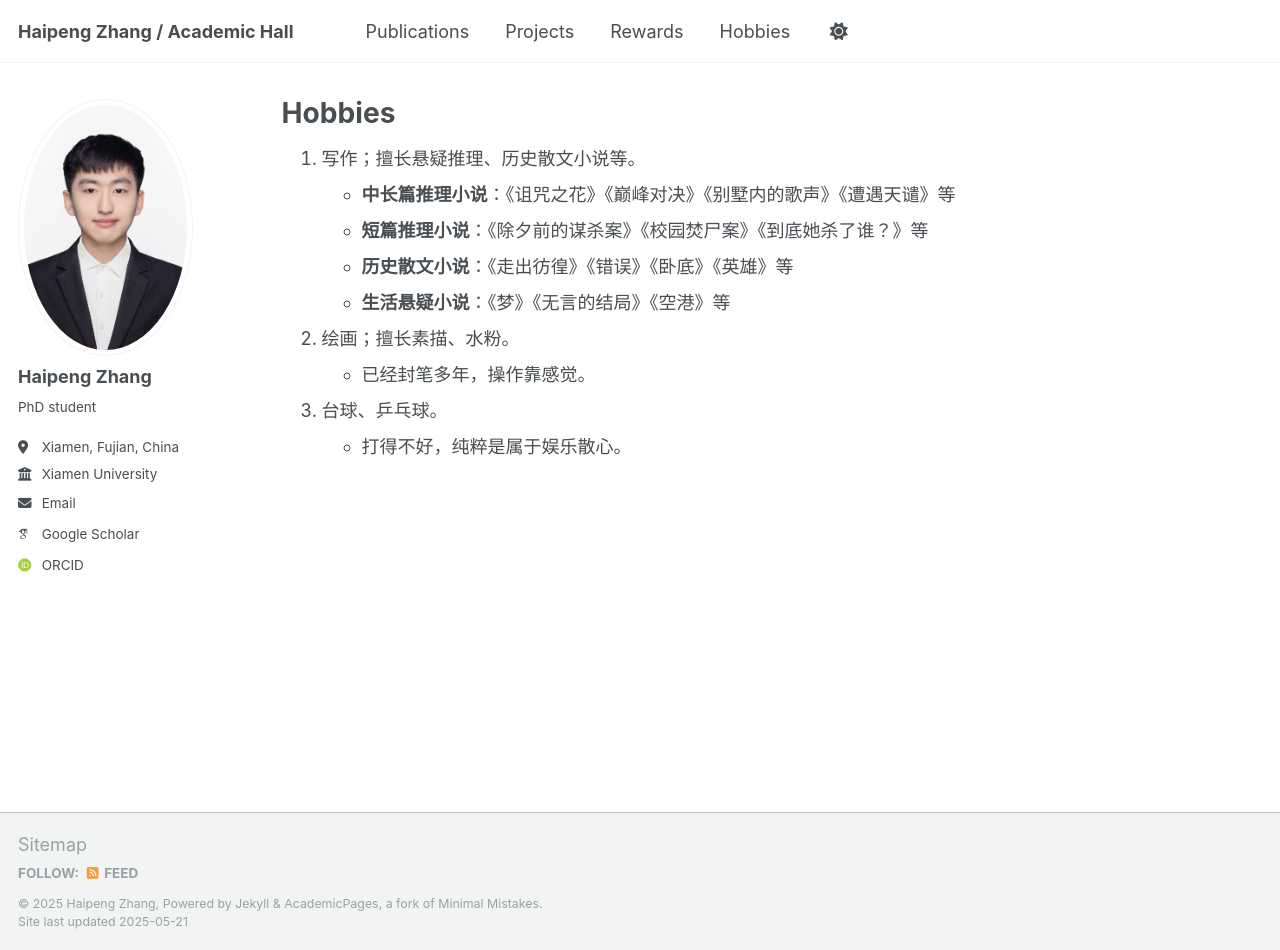
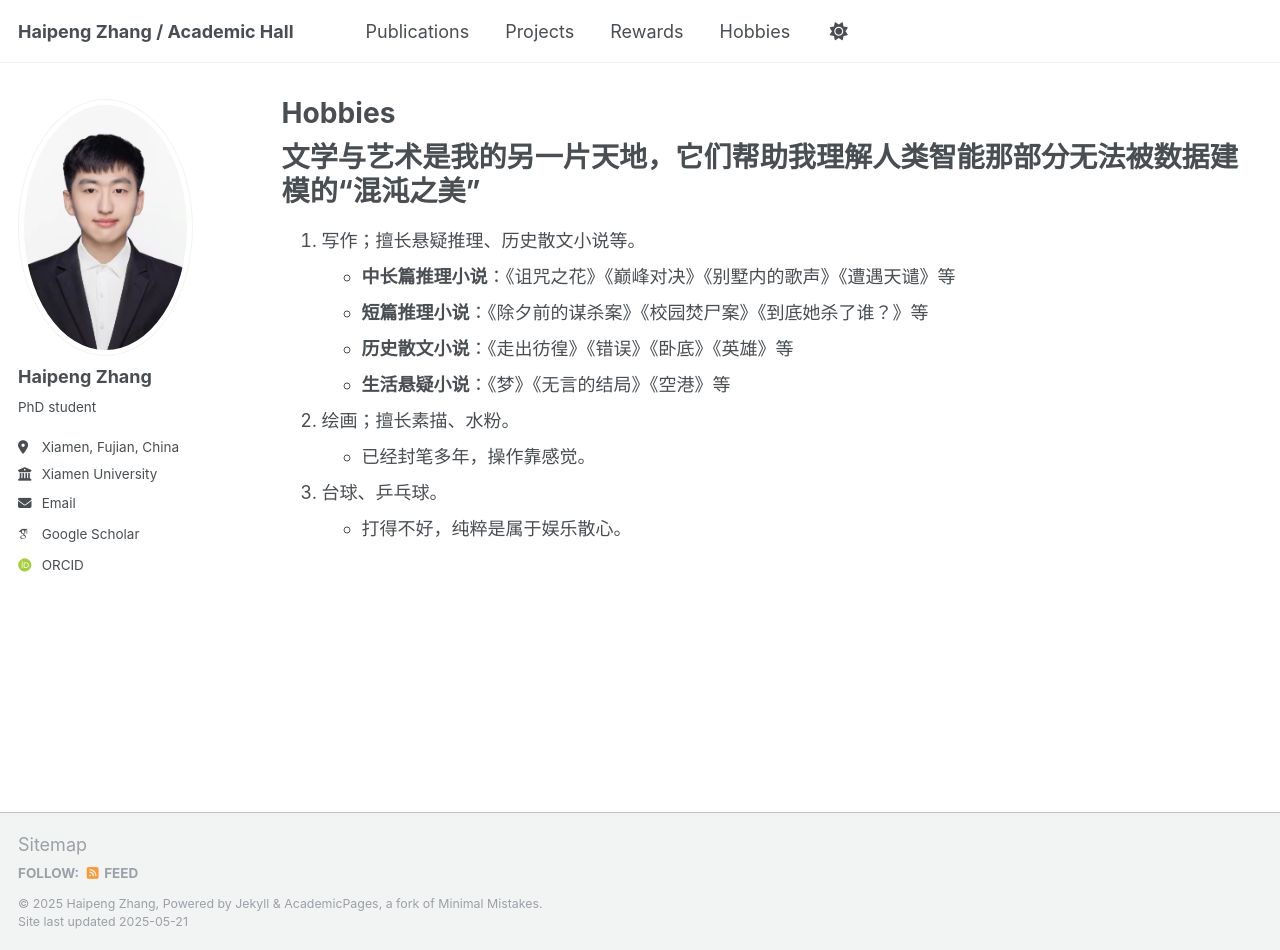
Before and after one commit to Harry-first/haipengzhang, a Jekyll site: the page built from _pages/portfolio.md, in a window 1280 px wide and 950 px high. Built offline with Jekyll 4.4.1, drawn with Linux system fonts in a browser that asks for light colours; some web fonts are replaced.

Commit message:
Update portfolio.md

```diff
--- a/_pages/portfolio.md
+++ b/_pages/portfolio.md
@@ -5,6 +5,8 @@ permalink: /portfolio/
 author_profile: true
 ---
 
+文学与艺术是我的另一片天地，它们帮助我理解人类智能那部分无法被数据建模的“混沌之美”
+======
 1. 写作；擅长悬疑推理、历史散文小说等。
 - **中长篇推理小说**：《诅咒之花》《巅峰对决》《别墅内的歌声》《遭遇天谴》等
 - **短篇推理小说**：《除夕前的谋杀案》《校园焚尸案》《到底她杀了谁？》等
```
